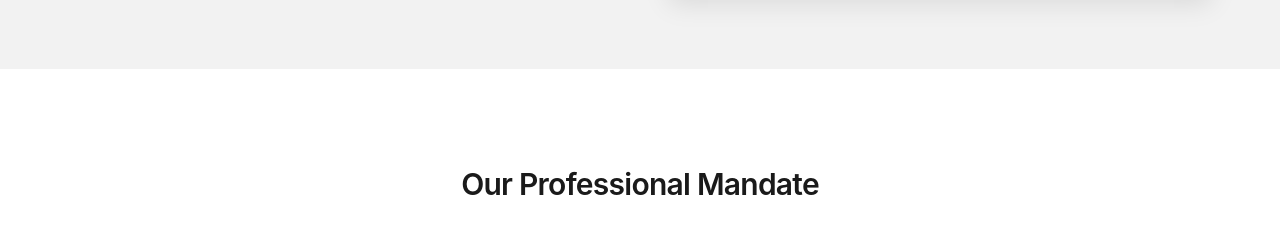
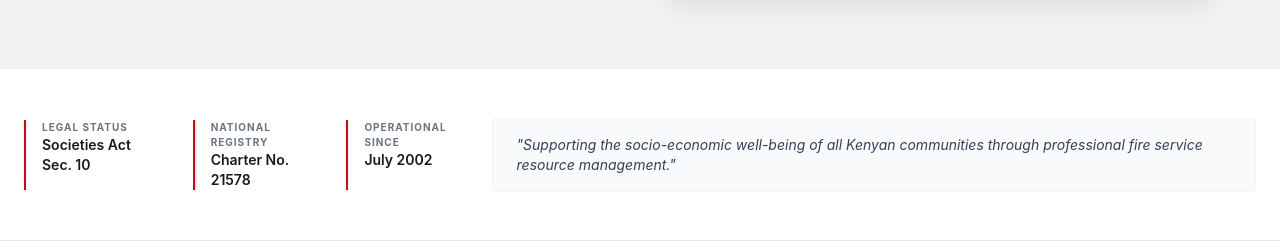
Before and after one commit to R34P3R-REAPER/fire-pitch-project, a React (Vite) app in the folder frontend/: page / in a window 1280 px wide. Shown: the part 559-800 px from the top of the page. Built offline with nearby package versions, Linux system fonts and the light colour scheme.

Commit message:
UI Overhaul: Migration to Fluent Design and official KENFIBA 2002 registry data

```diff
--- a/frontend/src/App.jsx
+++ b/frontend/src/App.jsx
@@ -114,7 +114,28 @@
           </div>
         </div>
       </header>
-
+{/* EXECUTIVE MANDATE BLADE */}
+<section className="bg-white border-b border-gray-200 py-12 px-6">
+  <div className="max-w-7xl mx-auto flex flex-col md:flex-row justify-between items-center gap-8">
+    <div className="flex gap-10">
+      <div className="border-l-2 border-red-600 pl-4">
+        <p className="text-[10px] font-bold text-gray-500 uppercase tracking-widest">Legal Status</p>
+        <p className="text-sm font-semibold">Societies Act Sec. 10</p>
+      </div>
+      <div className="border-l-2 border-red-600 pl-4">
+        <p className="text-[10px] font-bold text-gray-500 uppercase tracking-widest">National Registry</p>
+        <p className="text-sm font-semibold">Charter No. 21578</p>
+      </div>
+      <div className="border-l-2 border-red-600 pl-4">
+        <p className="text-[10px] font-bold text-gray-500 uppercase tracking-widest">Operational Since</p>
+        <p className="text-sm font-semibold">July 2002</p>
+      </div>
+    </div>
+    <div className="bg-slate-50 px-6 py-4 rounded border border-gray-100 italic text-sm text-gray-700">
+      "Supporting the socio-economic well-being of all Kenyan communities through professional fire service resource management."
+    </div>
+  </div>
+</section>
       {/* MANDATE GRID (SURFACE STYLE) */}
       <section id="about" className="py-24 px-6 md:px-16 max-w-7xl mx-auto text-center">
         <h2 className="text-3xl font-semibold mb-16 tracking-tight">Our Professional Mandate</h2>
```
